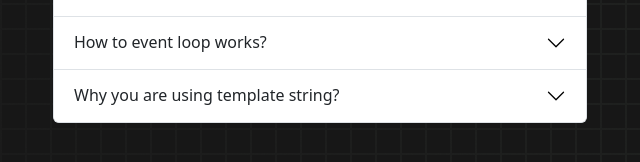
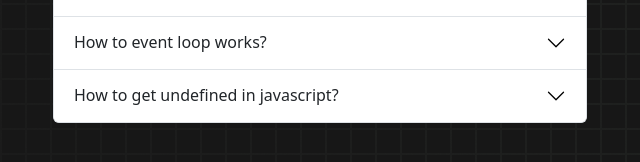
Before and after one commit to nabilAhmedN/speed-typer, a plain HTML site: page blog.html in a window 1280 px wide. Shown: the part 428-590 px from the top of the page, 320-960 px from the left. Drawn offline with nearby package versions, Linux system fonts and the light colour scheme.

Commit message:
Q&A section fixed

```diff
--- a/blog.html
+++ b/blog.html
@@ -72,7 +72,7 @@
                         <div class="accordion-item">
                             <h2 class="accordion-header" id="headingFour">
                                 <button class="accordion-button collapsed" type="button" data-bs-toggle="collapse" data-bs-target="#collapseFour" aria-expanded="false" aria-controls="collapseFour">
-                            Why you are using template string?
+                                How to get undefined in javascript?
                             </button>
                             </h2>
                             <div id="collapseFour" class="accordion-collapse collapse" aria-labelledby="headingFour" data-bs-parent="#accordionExample">
```
